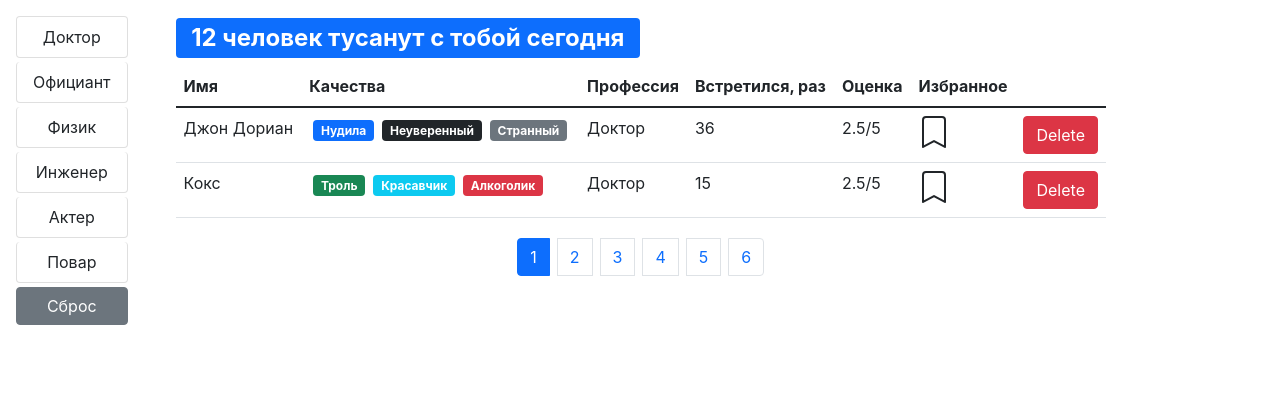
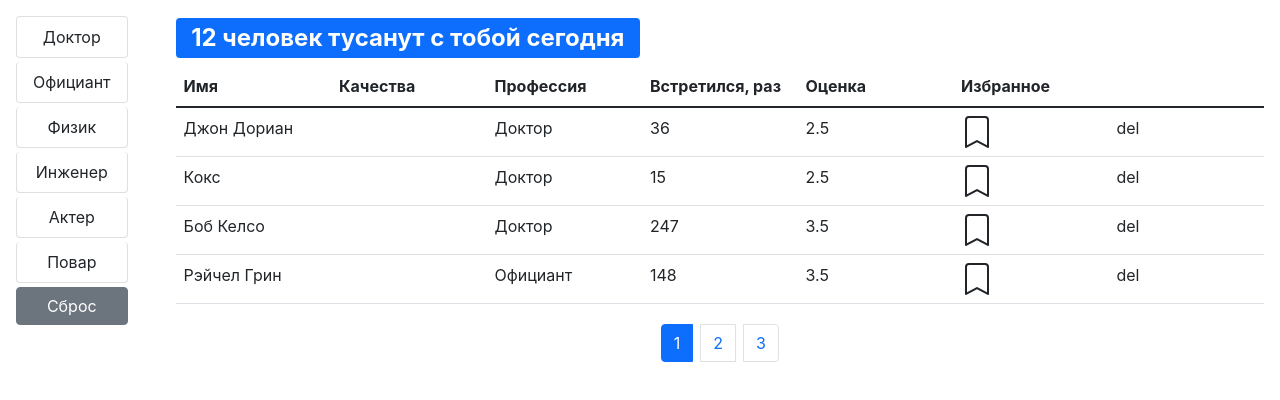
Before and after one commit to Chivapchichi2/CP-1, a React (Create React App) app: page / in a window 1280 px wide. Shown: the top 400 px of the page. Built offline with nearby package versions, Linux system fonts and the light colour scheme.

Commit message:
table fix

```diff
--- a/package.json
+++ b/package.json
@@ -8,6 +8,7 @@
     "@testing-library/user-event": "^12.1.10",
     "bootstrap": "^5.1.0",
     "gh-pages": "^3.2.3",
+    "lodash": "^4.17.21",
     "react": "^17.0.2",
     "react-dom": "^17.0.2",
     "react-scripts": "4.0.3",
--- a/src/app.jsx
+++ b/src/app.jsx
@@ -1,7 +1,7 @@
 import React, { useState, useEffect } from 'react';
 
 import Api from './API';
-import Users from './components/users';
+import Table from './components/table';
 import SearchStatus from './components/searchStatus';
 import Pagination from './components/pagination';
 import GroupList from './components/groupList';
@@ -19,7 +19,7 @@ const App = () => {
     Api.professions.fetchAll().then(setProfession);
   }, []);
 
-  const paginationOption = 2;
+  const paginationOption = 4;
   let totalPages = Math.ceil(users.length / paginationOption);
 
   const handleDelete = id => {
@@ -69,7 +69,7 @@ const App = () => {
   return (
     <div className="d-flex flex-column">
       <div className="d-flex flex-shrink-0 p-3">
-        {profession && (
+        {profession && users.length > 0 && (
           <GroupList
             items={profession}
             onItemSelect={handleItemSelect}
@@ -78,9 +78,9 @@ const App = () => {
         )}
         <div className="d-flex flex-column ms-5">
           <SearchStatus length={users.length} />
-          {users?.length > 0 && (
-            <Users
-              users={getPartOfUsers()}
+          {users.length > 0 && (
+            <Table
+              data={getPartOfUsers()}
               onDelete={handleDelete}
               onStatusClick={handleToggleBookMarc}
             />
--- a/src/components/bookMark.jsx
+++ b/src/components/bookMark.jsx
@@ -1,7 +1,7 @@
 import React from 'react';
 import PropTypes from 'prop-types';
 
-const BookMark = ({ status, onStatusClick }) => (
+const BookMark = ({ status, onStatus }) => (
   <>
     {status ? (
       <svg
@@ -11,7 +11,7 @@ const BookMark = ({ status, onStatusClick }) => (
         fill="currentColor"
         className="bi bi-bookmark-fill"
         viewBox="0 0 16 16"
-        onClick={onStatusClick}
+        onClick={onStatus}
       >
         <path d="M2 2v13.5a.5.5 0 0 0 .74.439L8 13.069l5.26 2.87A.5.5 0 0 0 14 15.5V2a2 2 0 0 0-2-2H4a2 2 0 0 0-2 2z" />
       </svg>
@@ -23,7 +23,7 @@ const BookMark = ({ status, onStatusClick }) => (
         fill="currentColor"
         className="bi bi-bookmark"
         viewBox="0 0 16 16"
-        onClick={onStatusClick}
+        onClick={onStatus}
       >
         <path d="M2 2a2 2 0 0 1 2-2h8a2 2 0 0 1 2 2v13.5a.5.5 0 0 1-.777.416L8 13.101l-5.223 2.815A.5.5 0 0 1 2 15.5V2zm2-1a1 1 0 0 0-1 1v12.566l4.723-2.482a.5.5 0 0 1 .554 0L13 14.566V2a1 1 0 0 0-1-1H4z" />
       </svg>
@@ -31,9 +31,11 @@ const BookMark = ({ status, onStatusClick }) => (
   </>
 );
 
+BookMark.defaultProps = { status: false };
+
 BookMark.propTypes = {
-  status: PropTypes.bool.isRequired,
-  onStatusClick: PropTypes.func.isRequired,
+  status: PropTypes.bool,
+  onStatus: PropTypes.func.isRequired,
 };
 
 export default BookMark;
--- a/src/components/table/index.js
+++ b/src/components/table/index.js
@@ -1,32 +1,37 @@
 import React from 'react';
 import PropTypes from 'prop-types';
 
-import User from '../user';
+import Thead from './thead';
+import Tbody from './tbody';
+import BookMark from '../bookMark';
 
-const Table = ({ users, column, ...rest }) => (
-  <table className="table">
-    <thead>
-      <tr>
-        <th scope="col">Имя</th>
-        <th scope="col">Качества</th>
-        <th scope="col">Профессия</th>
-        <th scope="col">Встретился, раз</th>
-        <th scope="col">Оценка</th>
-        <th scope="col">Избранное</th>
-        <th scope="col" aria-label="delete button" />
-      </tr>
-    </thead>
-    <tbody>
-      {users.map(user => (
-        <User key={user._id} {...rest} {...user} />
-      ))}
-    </tbody>
-  </table>
-);
+const Table = ({ onStatusClick, ...rest }) => {
+  const columns = {
+    name: { path: 'name', name: 'Имя' },
+    qualities: { name: 'Качества' },
+    profession: { path: 'profession.name', name: 'Профессия' },
+    completedMeetings: { path: 'completedMeetings', name: 'Встретился, раз' },
+    rate: { path: 'rate', name: 'Оценка' },
+    bookmark: {
+      path: 'bookmark',
+      name: 'Избранное',
+      component: ({ _id, status }) => (
+        <BookMark status={status} onStatus={() => onStatusClick(_id)} />
+      ),
+    },
+    delete: { component: 'del' },
+  };
+
+  return (
+    <table className="table">
+      <Thead columns={columns} {...rest} />
+      <Tbody columns={columns} {...rest} />
+    </table>
+  );
+};
 
 Table.propTypes = {
-  users: PropTypes.arrayOf(PropTypes.shape()).isRequired,
-  column: PropTypes.shape(PropTypes.shape()).isRequired,
+  onStatusClick: PropTypes.func.isRequired,
 };
 
 export default Table;
--- /dev/null
+++ b/src/components/table/tbody/index.js
@@ -0,0 +1,37 @@
+import React from 'react';
+import PropTypes from 'prop-types';
+import _ from 'lodash';
+
+const Tbody = ({ data, columns }) => {
+  const renderContent = (item, column) => {
+    if (columns[column].component) {
+      const { component } = columns[column];
+
+      if (typeof component === 'function') {
+        return component(item);
+      }
+
+      return component;
+    }
+    return _.get(item, columns[column].path);
+  };
+
+  return (
+    <tbody>
+      {data.map(item => (
+        <tr key={item._id}>
+          {Object.keys(columns).map(column => (
+            <td key={column}>{renderContent(item, column)}</td>
+          ))}
+        </tr>
+      ))}
+    </tbody>
+  );
+};
+
+Tbody.propTypes = {
+  data: PropTypes.arrayOf(PropTypes.object).isRequired,
+  columns: PropTypes.shape().isRequired,
+};
+
+export default Tbody;
--- a/src/components/table/thead/index.js
+++ b/src/components/table/thead/index.js
@@ -1,20 +1,20 @@
 import React from 'react';
 import PropTypes from 'prop-types';
 
-const Thead = () => {
-  return (
-    <thead>
-      <tr>
-        <th scope="col">Имя</th>
-        <th scope="col">Качества</th>
-        <th scope="col">Профессия</th>
-        <th scope="col">Встретился, раз</th>
-        <th scope="col">Оценка</th>
-        <th scope="col">Избранное</th>
-        <th scope="col" aria-label="delete button" />
-      </tr>
-    </thead>
-  );
+const Thead = ({ columns }) => (
+  <thead>
+    <tr>
+      {Object.keys(columns).map(column => (
+        <th key={column} scope="col">
+          {columns[column].name}
+        </th>
+      ))}
+    </tr>
+  </thead>
+);
+
+Thead.propTypes = {
+  columns: PropTypes.shape().isRequired,
 };
 
 export default Thead;
--- a/src/components/user.jsx
+++ /dev/null
@@ -1,58 +0,0 @@
-import React from 'react';
-import PropTypes from 'prop-types';
-
-import Qualities from './qualities';
-import BookMark from './bookMark';
-
-const User = ({
-  name,
-  profession,
-  qualities,
-  completedMeetings,
-  rate,
-  _id,
-  onDelete,
-  status,
-  onStatusClick,
-}) => (
-  <tr>
-    <td>{name}</td>
-    <td>
-      <Qualities qualities={qualities} />
-    </td>
-    <td>{profession.name}</td>
-    <td>{completedMeetings}</td>
-    <td>{`${rate}/5`}</td>
-    <td>
-      <BookMark status={status} onStatusClick={() => onStatusClick(_id)} />
-    </td>
-    <td>
-      <button
-        type="button"
-        className="btn btn-danger"
-        onClick={() => onDelete(_id)}
-        disabled={status}
-      >
-        Delete
-      </button>
-    </td>
-  </tr>
-);
-
-User.defaultProps = {
-  status: false,
-};
-
-User.propTypes = {
-  name: PropTypes.string.isRequired,
-  profession: PropTypes.shape().isRequired,
-  qualities: PropTypes.arrayOf(PropTypes.object).isRequired,
-  completedMeetings: PropTypes.number.isRequired,
-  rate: PropTypes.number.isRequired,
-  _id: PropTypes.string.isRequired,
-  onDelete: PropTypes.func.isRequired,
-  status: PropTypes.bool,
-  onStatusClick: PropTypes.func.isRequired,
-};
-
-export default User;
--- a/src/components/users.jsx
+++ /dev/null
@@ -1,19 +0,0 @@
-import React from 'react';
-
-import Table from './table';
-
-const Users = ({ ...rest }) => {
-  const column = {
-    name: { iter: 'name', name: 'Имя' },
-    qualities: { name: 'Качества' },
-    profession: { iter: 'profession.name', name: 'Профессия' },
-    completedMeetings: { iter: 'completedMeetings', name: 'Встретился, раз' },
-    rate: { iter: 'rate', name: 'Оценка' },
-    bookmark: { iter: 'bookmark', name: 'Избранное' },
-    delete: {},
-  };
-
-  return <Table {...rest} column={column} />;
-};
-
-export default Users;
--- a/src/index.css
+++ b/src/index.css
@@ -11,3 +11,7 @@ code {
   font-family: source-code-pro, Menlo, Monaco, Consolas, 'Courier New',
     monospace;
 }
+
+.table {
+  table-layout: fixed;
+}
```
Also changed, not shown: 1 other file (tests, documents, lock files or other folders).
